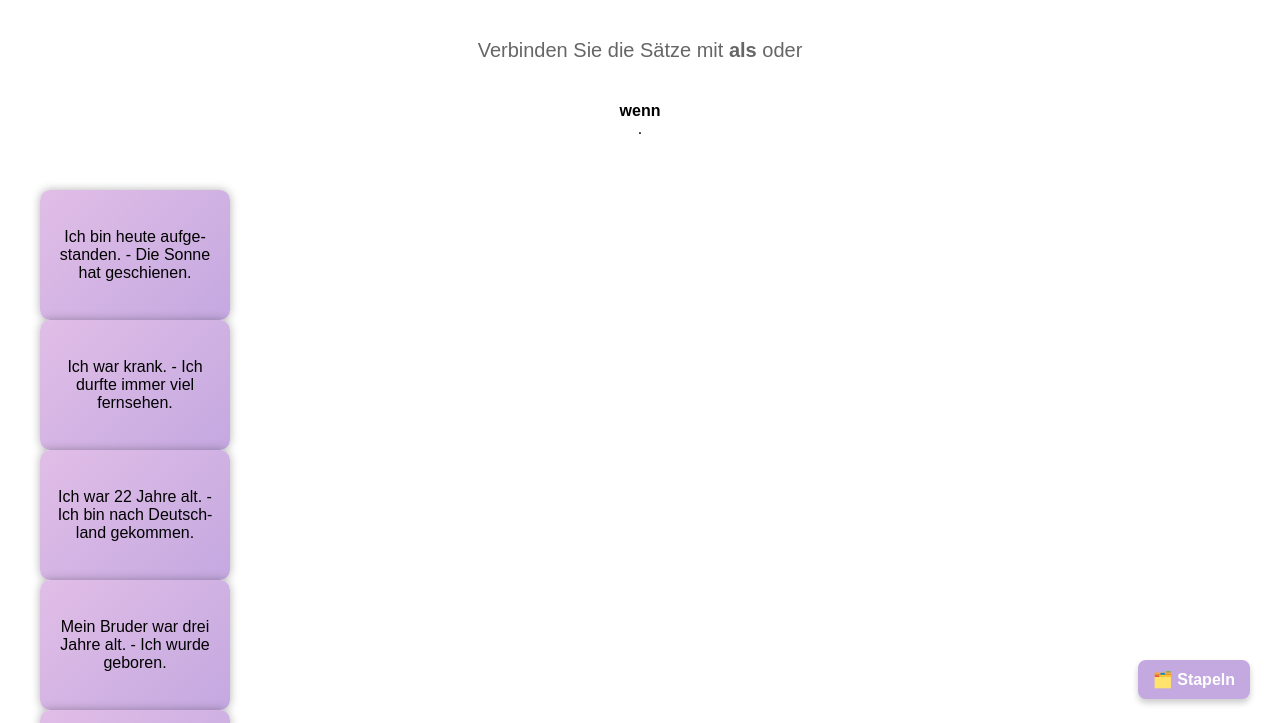
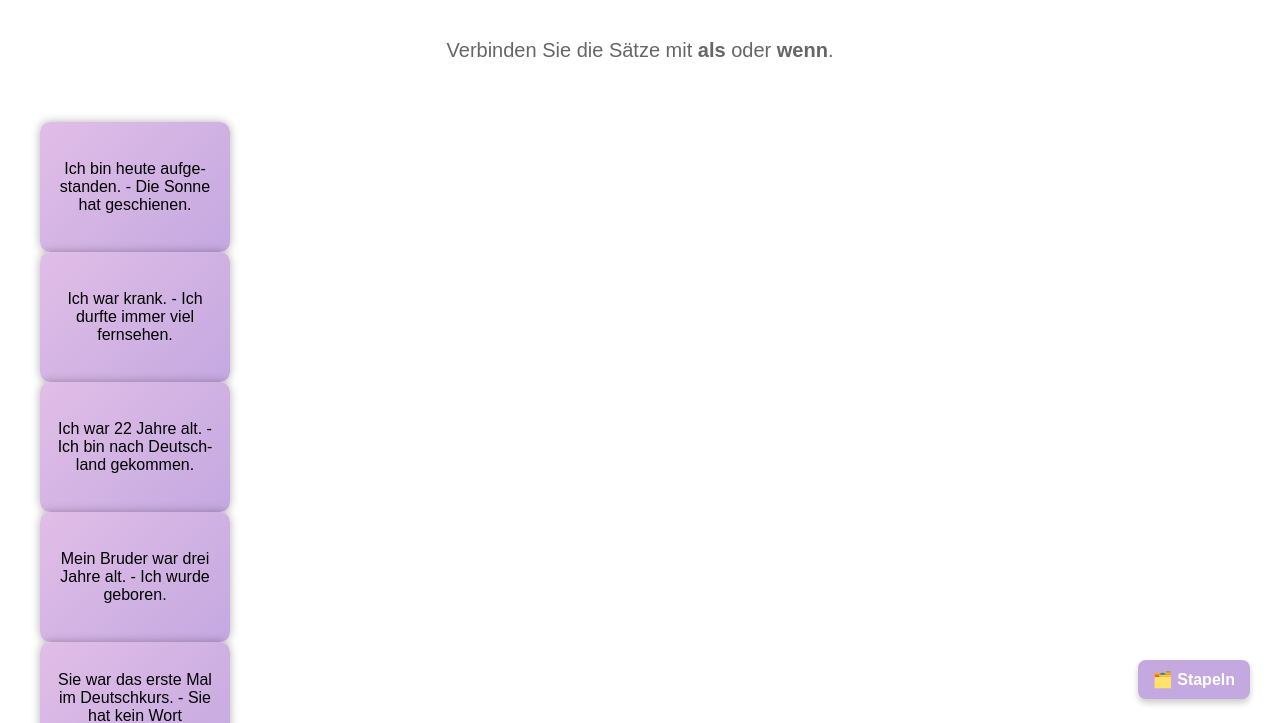
Before and after one commit to fragfrauanne/B1_GS1_2, a plain HTML site: page index.html in a window 1280 px wide. Shown: the part 81-804 px from the top of the page. Drawn offline with Linux system fonts and the light colour scheme.

Commit message:
Update index.html

```diff
--- a/index.html
+++ b/index.html
@@ -10,7 +10,7 @@
 <body>
 
 <h1>Subjunktionen als & wenn</h1>
-<p id="taskExplanation">Verbinden Sie die Sätze mit <b>als</b> oder </p><b>wenn</b>.</p>
+<p id="taskExplanation">Verbinden Sie die Sätze mit <b>als</b> oder <b>wenn</b>.</p>
 
 <div class="cards-container" id="cardsContainer"></div>
 <div class="fireworks" id="fireworks">🎆✨ Alles richtig! ✨🎆</div>
```
